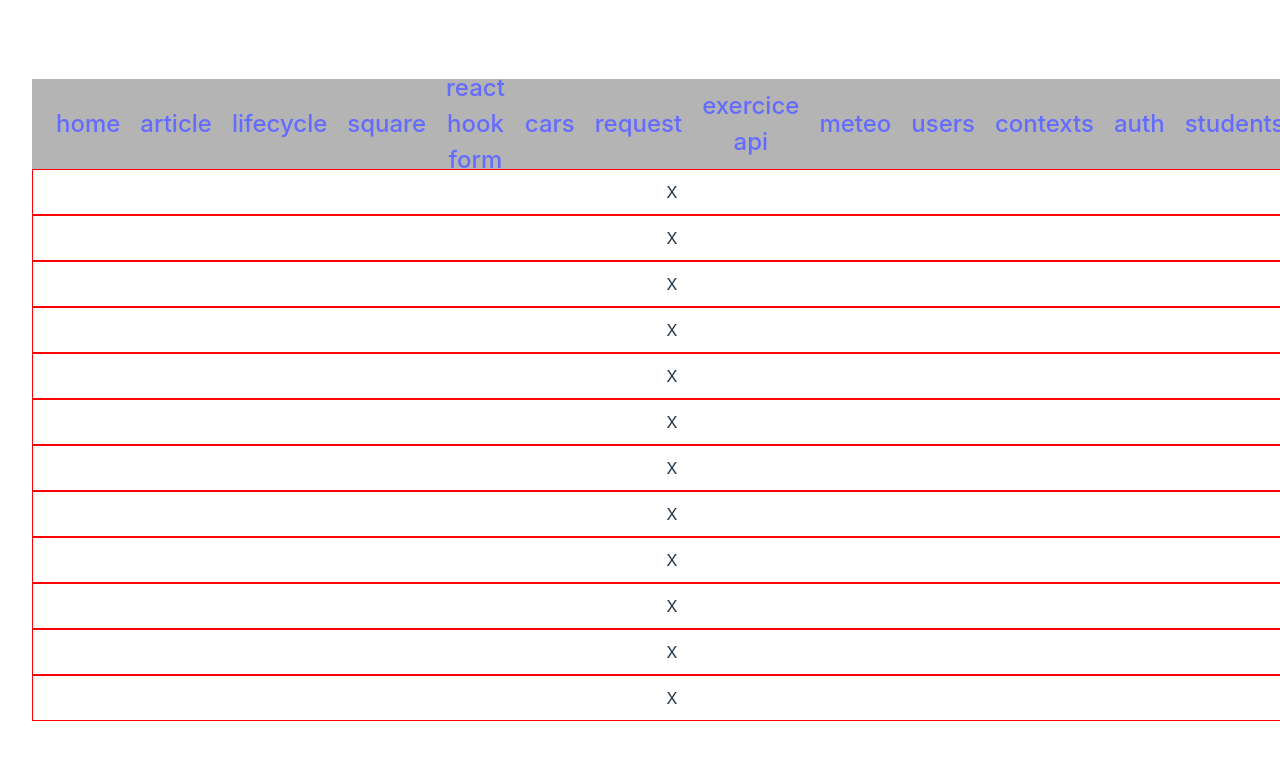
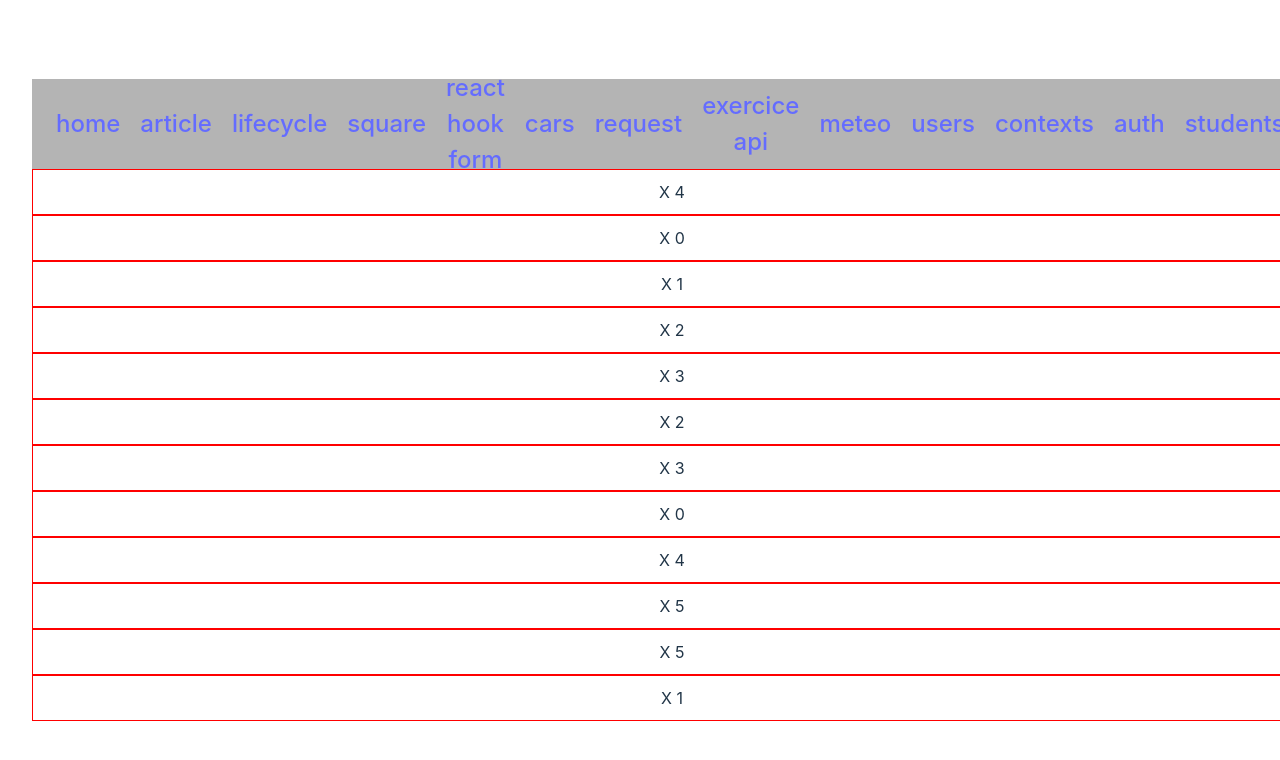
Before and after one commit to Dsaquel/react-week-2, a React (Vite) app: page /memory in a window 1280 px wide. Shown: the top 760 px of the page. Built offline with nearby package versions, Linux system fonts and the light colour scheme.

Commit message:
memory last changes

```diff
--- a/src/components/memory/MemoryCard.jsx
+++ b/src/components/memory/MemoryCard.jsx
@@ -2,7 +2,7 @@ import { useState } from 'react'
 import './MemoryCard.css'
 import { useContextMemory } from '../../contexts/MemoryContext'
 
-const MemoryCard = ({ card }) => {
+const MemoryCard = ({ card, cards }) => {
   const {
     idsFound,
     identifierWaiting,
@@ -19,7 +19,8 @@ const MemoryCard = ({ card }) => {
     setIsCardShow(true)
 
     if (identifierWaiting) {
-      if (identifierWaiting === card.id) {
+      const searchCard = searchCardByIdentifier(card.identifier)
+      if (searchCard.id === card.id) {
         setIdsFound((rest) => [...rest, card.id])
         setIdentifierWaiting(null)
       }
@@ -31,6 +32,14 @@ const MemoryCard = ({ card }) => {
       handleTimeEnd(2000)
     }
   }
+
+  const searchCardByIdentifier = () => {
+    if (identifierWaiting) {
+      return cards.find((card) => card.identifier === identifierWaiting)
+    }
+    return null
+  }
+
   const handleTimeEnd = (timer) => {
     setTimeout(() => {
       setIsCardShow(false)
@@ -45,7 +54,7 @@ const MemoryCard = ({ card }) => {
       (identifiersTimer && identifiersTimer.includes(card.identifier)) ? (
         <div>{card.content}</div>
       ) : (
-        <span>X</span>
+        <span>X {card.id}</span>
       )}
     </div>
   )
--- a/src/contexts/MemoryContext.jsx
+++ b/src/contexts/MemoryContext.jsx
@@ -5,21 +5,23 @@ import { useState } from 'react'
 
 export const MemoryPageContext = React.createContext()
 
-const MemoryContextProvider = ({ children }) => {
+const MemoryContextProvider = ({ children, cards }) => {
+  const getTimeout = setTimeout(() => {
+    setIdentifiersTimer(null)
+  }, 2000)
   const [idsFound, setIdsFound] = useState([])
   const [identifierWaiting, setIdentifierWaiting] = useState(null)
   const [identifiersTimer, setIdentifiersTimer] = useState(null)
 
   useEffect(() => {
     if (!identifiersTimer) return
-    setTimeout(() => {
-      setIdentifiersTimer(null)
-    }, 2000)
+    getTimeout
   }, [identifiersTimer])
 
   return (
     <MemoryPageContext.Provider
       value={{
+        ...cards,
         idsFound,
         setIdsFound,
         identifierWaiting,
--- a/src/pages/Memory.jsx
+++ b/src/pages/Memory.jsx
@@ -1,8 +1,8 @@
-import { useEffect } from 'react'
 import { useState } from 'react'
-import { getRandomString, shuffleArray } from '../tools/function'
 import MemoryCard from '../components/memory/MemoryCard'
 import MemoryContextProvider from '../contexts/MemoryContext'
+import { getRandomString, shuffleArray } from '../tools/function'
+import { useEffect } from 'react'
 
 const Memory = () => {
   const [cards, setCards] = useState()
@@ -31,12 +31,12 @@ const Memory = () => {
     createCards()
   }, [])
   return (
-    <MemoryContextProvider value={{ cards }}>
+    <MemoryContextProvider>
       <div>
         {cards &&
           cards.map((card, i) => (
             <div key={i}>
-              <MemoryCard card={card} />
+              <MemoryCard cards={cards} card={card} />
             </div>
           ))}
       </div>
```
